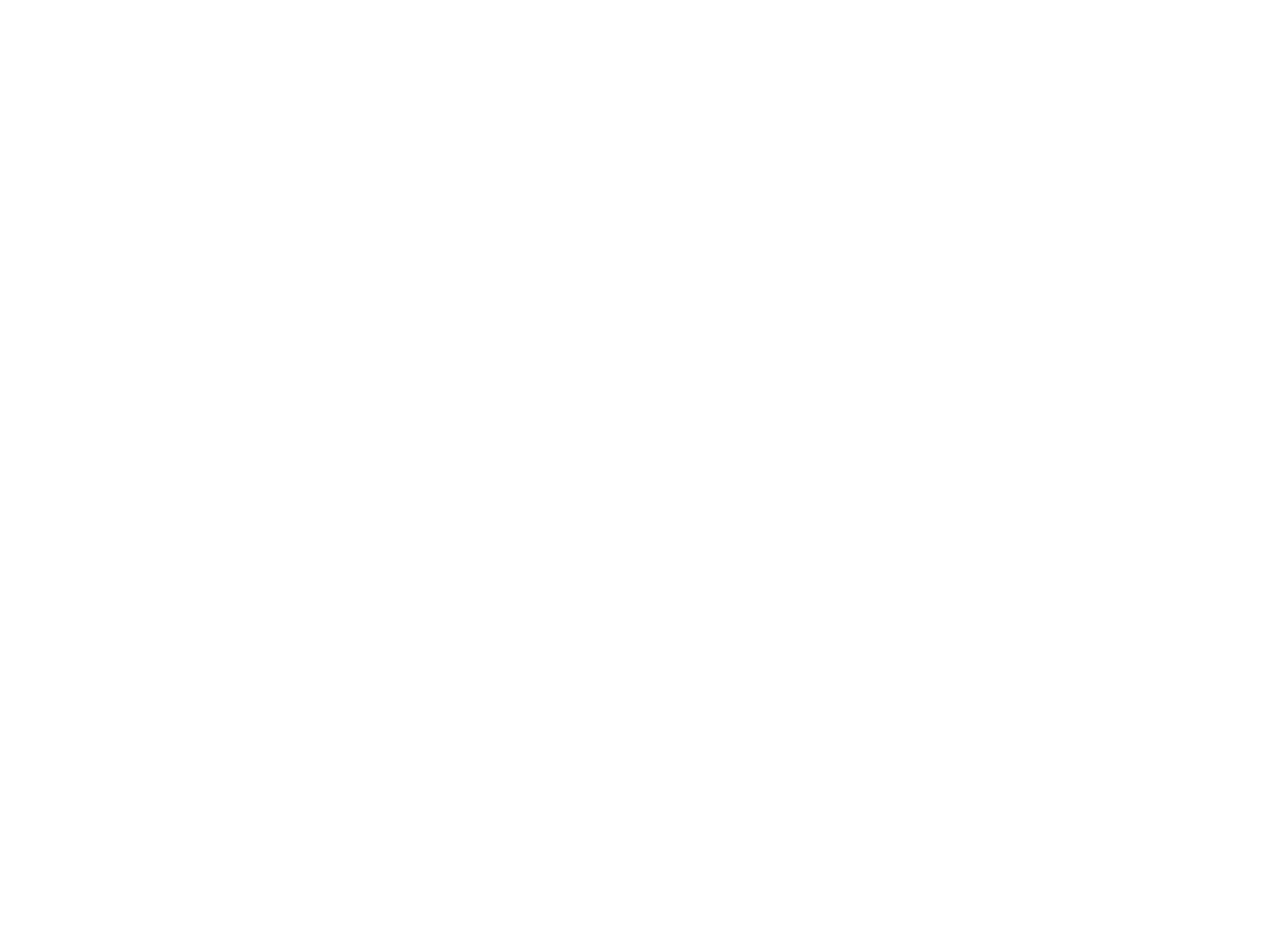
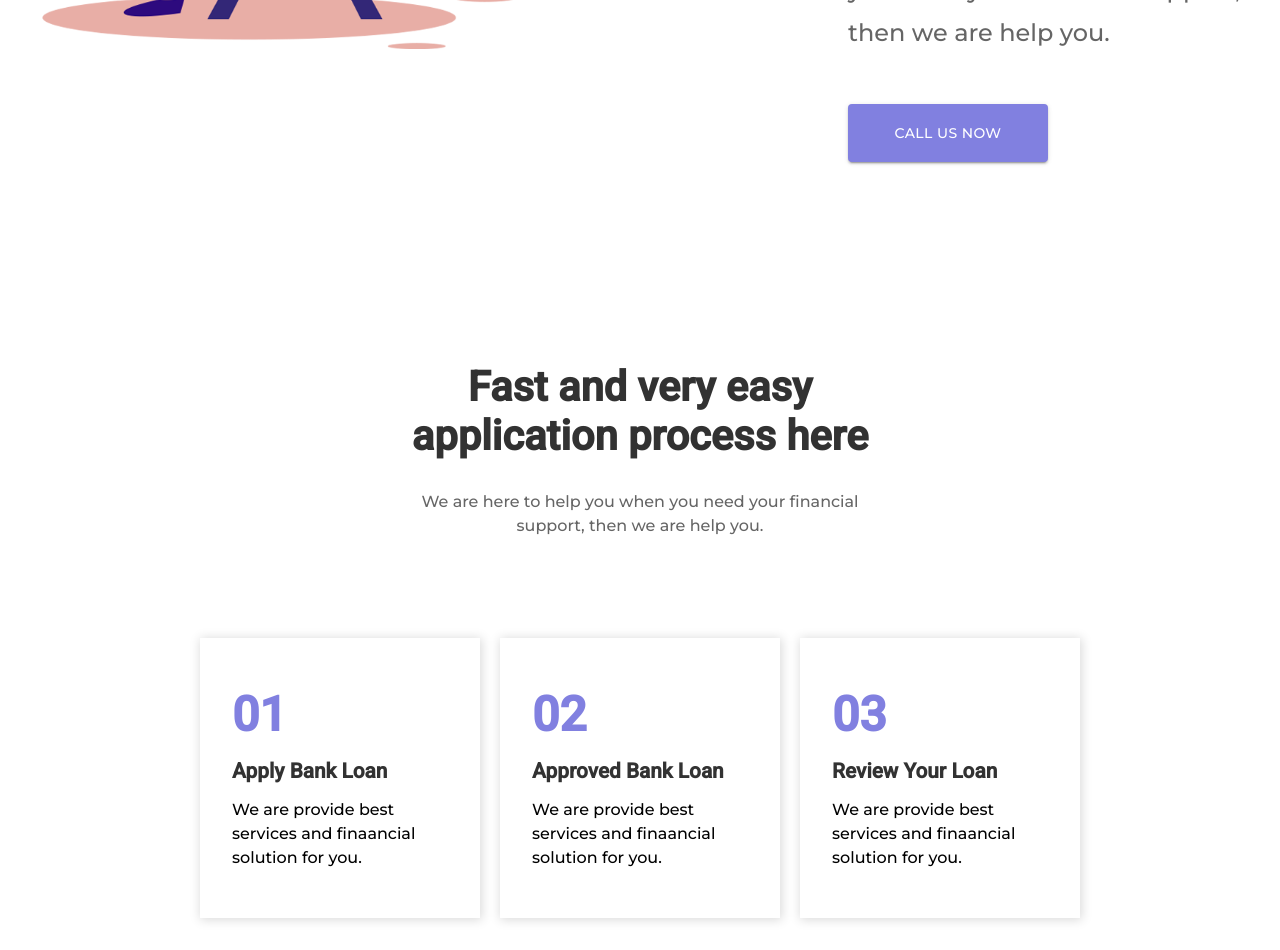
Before and after one commit to ibrahimrehman1/Banking-System-Website, a React (Create React App) app: page / in a window 1280 px wide. Shown: the part 2160-3110 px from the top of the page. Before the commit the page ends 1666 px from the top, so only its background shows below. Built offline with nearby package versions, Linux system fonts and the light colour scheme.

Commit message:
Added Application Process Section

```diff
--- a/src/App.css
+++ b/src/App.css
@@ -210,3 +210,70 @@
 .article-1-section3-div > button:hover{
     background-color: black;
 }
+
+.header-div > h2{
+    font-size: 2.5rem;
+    opacity: .8;
+}
+
+.article-3{
+    margin-top: 200px;
+    display: flex;
+    flex-direction: column;
+    align-items: center;
+}
+
+.article-3 > div{
+    width: 500px;
+    text-align: center;
+}
+
+.article-3 > div > h2{
+    font-size: 2.6rem;
+    opacity: .8;
+}
+
+.article-3 > div > p{
+    font-size: 1rem;
+    opacity: .6;
+    line-height: 1.5em;
+    margin-top: 30px;
+}
+
+.article-3 > section{
+    margin-top: 100px;
+    display: flex;
+    flex-direction: row;
+    justify-content: space-between;
+}
+
+.article-3 > section > div{
+    width: 280px;
+    height: 280px;
+    display: flex;
+    flex-direction: column;
+    margin: 0px 10px;
+    padding: 2em;
+    justify-content: space-evenly;
+    box-shadow: 1px 1px 10px 1px rgb(219, 219, 219);
+    transition: all .3s ease-in-out;
+
+}
+
+.article-3 > section > div:hover{
+    color: white;
+    background-color: #8180e0;
+}
+
+.article-3 > section > div > h3{
+    font-size: 3rem;
+}
+
+.article-3 > section > div > h4{
+    font-size: 1.3rem;
+    opacity: .8;
+}
+
+.article-3 > section > div > p{
+    line-height: 1.5em;
+}
--- a/src/components/MainComponent.tsx
+++ b/src/components/MainComponent.tsx
@@ -1,5 +1,6 @@
 import React from "react";
 import HeaderImage from "../assets/header-image.png";
+import HeaderImage2 from "../assets/header-image-2.png";
 import Button from '@material-ui/core/Button';
 import HomeWorkIcon from '@material-ui/icons/HomeWork';
 
@@ -7,6 +8,9 @@
     const [hoverStatus1, setHoverStatus1] = React.useState<Boolean>(false);
     const [hoverStatus2, setHoverStatus2] = React.useState<Boolean>(false);
     const [hoverStatus3, setHoverStatus3] = React.useState<Boolean>(false);
+    const [hoverStatus4, setHoverStatus4] = React.useState<Boolean>(false);
+    const [hoverStatus5, setHoverStatus5] = React.useState<Boolean>(false);
+    const [hoverStatus6, setHoverStatus6] = React.useState<Boolean>(false);
     return(
         <main>
             <header className="main-header">
@@ -55,6 +59,42 @@
                     </div>
                 </section>
             </article>
+            <article className="main-header" style={{marginTop: "100px"}}>
+                <div className="header-img">
+                    <img src={HeaderImage2} alt="A Female Accountant" />
+                </div>
+                <div className="header-div">
+                    <h2>Our manager will contact you to clear the details.</h2>
+                    <p>We are here to help you when you need your financial support, then we are help you.</p>
+                    <p>We are here to help you when you need your financial support, then we are help you.</p>
+                    <Button variant="contained">
+                        Call Us Now
+                    </Button>
+                </div>
+            </article>
+            <article className="article-3">
+                <div>
+                    <h2>Fast and very easy application process here</h2>
+                    <p>We are here to help you when you need your financial support, then we are help you.</p>
+                </div>
+                <section>
+                    <div onMouseOver={()=>setHoverStatus4(true)} onMouseOut={()=>setHoverStatus4(false)}>
+                        <h3 style={{color: hoverStatus4 ? "white" : "#8180e0"}}>01</h3>
+                        <h4>Apply Bank Loan</h4>
+                        <p>We are provide best services and finaancial solution for you.</p>
+                    </div>
+                    <div onMouseOver={()=>setHoverStatus5(true)} onMouseOut={()=>setHoverStatus5(false)}>
+                        <h3 style={{color: hoverStatus5 ? "white" : "#8180e0"}}>02</h3>
+                        <h4>Approved Bank Loan</h4>
+                        <p>We are provide best services and finaancial solution for you.</p>
+                    </div>
+                    <div onMouseOver={()=>setHoverStatus6(true)} onMouseOut={()=>setHoverStatus6(false)}>
+                        <h3 style={{color: hoverStatus6 ? "white" : "#8180e0"}}>03</h3>
+                        <h4>Review Your Loan</h4>
+                        <p>We are provide best services and finaancial solution for you.</p>
+                    </div>
+                </section>
+            </article>
         </main>
     )
 }
```
Also changed, not shown: src/assets/header-image-2.png (added).
